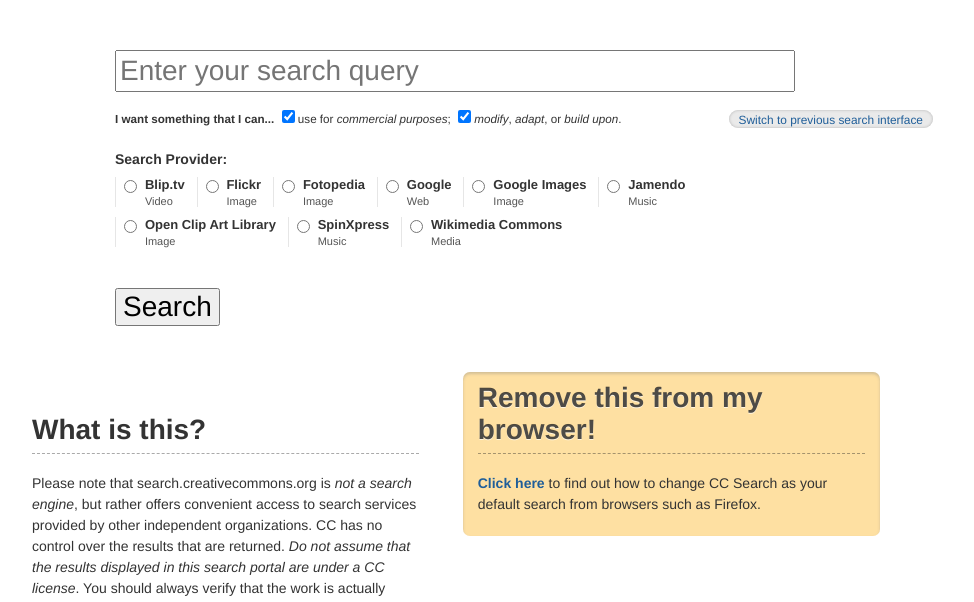
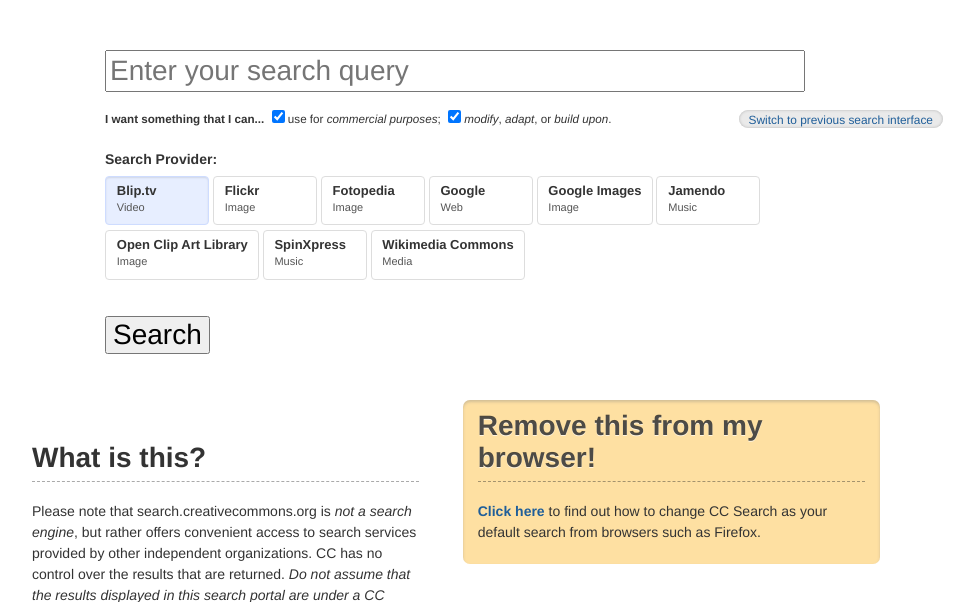
Before and after one commit to creativecommons/search, a PHP site: page /index-i18n.php in a window 1280 px wide. Shown: the part 178-780 px from the top of the page, without its empty margins (190-1164 px from the left). Run offline with PHP 8.4, Linux system fonts and the light colour scheme.

Commit message:
Implemented ability to click on an engine and have it highlight. Followed natural progression and now, via js and css, radio buttons are hidden and the selection is purely button based, with some nice shadow and highlight effects on click and selection. Everyhing works the same as before, under the hood.

```diff
--- a/index-i18n.php
+++ b/index-i18n.php
@@ -43,43 +43,60 @@
 					</div>
 					<fieldset id="engines">
 						<p style="text-align:left;"><strong><?php echo _('Search Provider:'); ?></strong></p>
+						<div class="engine">
 							<div class="engineRadio">
 								<input type="radio" onclick="setEngine(this)" name="engine" value="blip" id="blip"><br/>&nbsp;
 							</div>
 							<div class="engineDesc"><label for="blip"><strong>Blip.tv</strong><br/><?php echo _('Video'); ?></label></div>
+						</div>
+						<div class="engine">
 							<div class="engineRadio">
 								<input type="radio" onclick="setEngine(this)" name="engine" value="flickr" id="flickr"><br/>&nbsp;
 							</div>
 							<div class="engineDesc"><label for="flickr"><strong>Flickr</strong><br/><?php echo _('Image'); ?></label></div>
+						</div>
+						<div class="engine">
 							<div class="engineRadio">
 								<input type="radio" onclick="setEngine(this)" name="engine" value="fotopedia" id="fotopedia"><br/>&nbsp;
 							</div>
 							<div class="engineDesc"><label for="fotopedia"><strong>Fotopedia</strong><br/><?php echo _('Image'); ?></label></div>
+						</div>
+						<div class="engine">
 							<div class="engineRadio">
 								<input type="radio" onclick="setEngine(this)" name="engine" value="google" id="google"><br/>&nbsp;
 							</div>
 							<div class="engineDesc"><label for="google"><strong>Google</strong><br/><?php echo _('Web'); ?></label></div>
+						</div>
+						<div class="engine">
 							<div class="engineRadio">
 								<input type="radio" onclick="setEngine(this)" name="engine" value="googleimg" id="googleimg"><br/>&nbsp;
 							</div>
 							<div class="engineDesc"><label for="googleimg"><strong>Google Images</strong><br/><?php echo _('Image'); ?></label></div>
+						</div>
+						<div class="engine">
 							<div class="engineRadio">
 								<input type="radio" onclick="setEngine(this)" name="engine" value="jamendo" id="jamendo"><br/>&nbsp;
 							</div>
 							<div class="engineDesc"><label for="jamendo"><strong>Jamendo</strong><br/><?php echo _('Music'); ?></label></div>
-						<br/>
+						</div>
+						<div class="engine">
 							<div class="engineRadio">
 								<input type="radio" onclick="setEngine(this)" name="engine" value="openclipart" id="openclipart"><br/>&nbsp;
 							</div>
 							<div class="engineDesc"><label for="openclipart"><strong>Open Clip Art Library</strong><br/><?php echo _('Image'); ?></label></div>
+						</div>
+						<div class="engine">
 							<div class="engineRadio">
 								<input type="radio" onclick="setEngine(this)" name="engine" value="spin" id="spin"><br/>&nbsp;
 							</div>
 							<div class="engineDesc"><label for="spin"><strong>SpinXpress</strong><br/><?php echo _('Music'); ?></label></div>
+						</div>
+						<div class="engine">
 							<div class="engineRadio">
 								<input type="radio" onclick="setEngine(this)" name="engine" value="wikimediacommons" id="wikimediacommons"><br/>&nbsp;
 							</div>
 							<div class="engineDesc"><label for="wikimediacommons"><strong>Wikimedia Commons</strong><br/><?php echo _('Media'); ?></label></div>
+						</div>
 						<p><br/><input type="submit" id="submit" value="<?php echo _('Search'); ?>" /></p>
 					</fieldset>
 				</form>
--- a/search.js
+++ b/search.js
@@ -12,7 +12,13 @@
 	// pick a random search engine
 	//setEngine(engines[Math.floor(Math.random() * engines.length)]);
 
-})
+	// hide all the radio btutons if JS is enabled
+	$(".engine input").hide();
+
+	$(".engine").click(function() {
+		setEngine($(this).find("input").first().attr("id"));
+	});
+});
 
 
 /*
@@ -158,7 +164,7 @@
 	// Only insert query variable if nothing else is in the search entry
 	// Should solve back button problems
 	if (query.val().length < 1) query.val(qs);
-
+}
 
 // bell
 function wakeQuery() {
@@ -207,6 +213,8 @@
 
 	$("input[value=" + engine + "]").attr("checked", true);
 
+	$(".engine").removeClass("selected");
+	$("input[value=" + engine + "]").parents(".engine").addClass("selected");
 
 	//if (e == "_random") engine = "_random";
 	saveSettings();
--- a/style.css
+++ b/style.css
@@ -59,7 +59,7 @@
 #search {
 	display: inline-block;
 	position: relative;
-  width: 670px;
+  width: 690px;
 }
 
 #search fieldset {
@@ -130,7 +130,7 @@
 
 #permissions input { margin-right: 0;}
 
-#engines input { margin-right: 4px;}
+#engines input { margin-right: 4px; margin-left: 0;}
 #engines p { margin: 0;}
 #engines label {
   display: inline-block;
@@ -138,6 +138,37 @@
 }
 
 #engines { line-height: 2.25;}
+
+#engines .engine {
+  display: inline-block;
+  padding: 5px 2px 2px 0;
+  min-width: 100px;
+  border: 1px solid #ddd;
+  -webkit-border-radius: 4px;
+  -moz-border-radius: 4px;
+  border-radius: 4px;
+  margin-bottom: 5px;
+}
+#engines .engine:hover {
+  background-color: #f0f0f0;
+}
+
+#engines .engine, #engines label {
+  cursor: pointer;
+}
+#engines .selected {
+  border-color: #cedcff;
+  -webkit-box-shadow: inset 0 1px 2px rgba(0, 0, 0, 0.1);
+  -moz-box-shadow: inset 0 1px 2px rgba(0, 0, 0, 0.1);
+}
+#engines .selected, #engines .selected:hover {
+  background-color: #e7eeff;
+}
+
+#engines .engine:active {
+  -webkit-box-shadow: inset 0 2px 2px rgba(0, 0, 0, 0.1);
+  -moz-box-shadow: inset 0 2px 2px rgba(0, 0, 0, 0.1);
+}
 
 #engines .engineDesc {
 	display: inline-block;
@@ -149,12 +180,9 @@
 
 #engines .engineDesc strong { font-size: 13px; color: #333;}
 
-#engines label:first-child .engineDesc { border: none;}
-
 #engines .engineRadio {
 	display: inline-block;
 	line-height: 0.85;
-	border-left: 1px solid #e6e6e6;
 	padding-left: 3px;
 }
 
```
Lines whose indentation alone changed are shown as unchanged.
